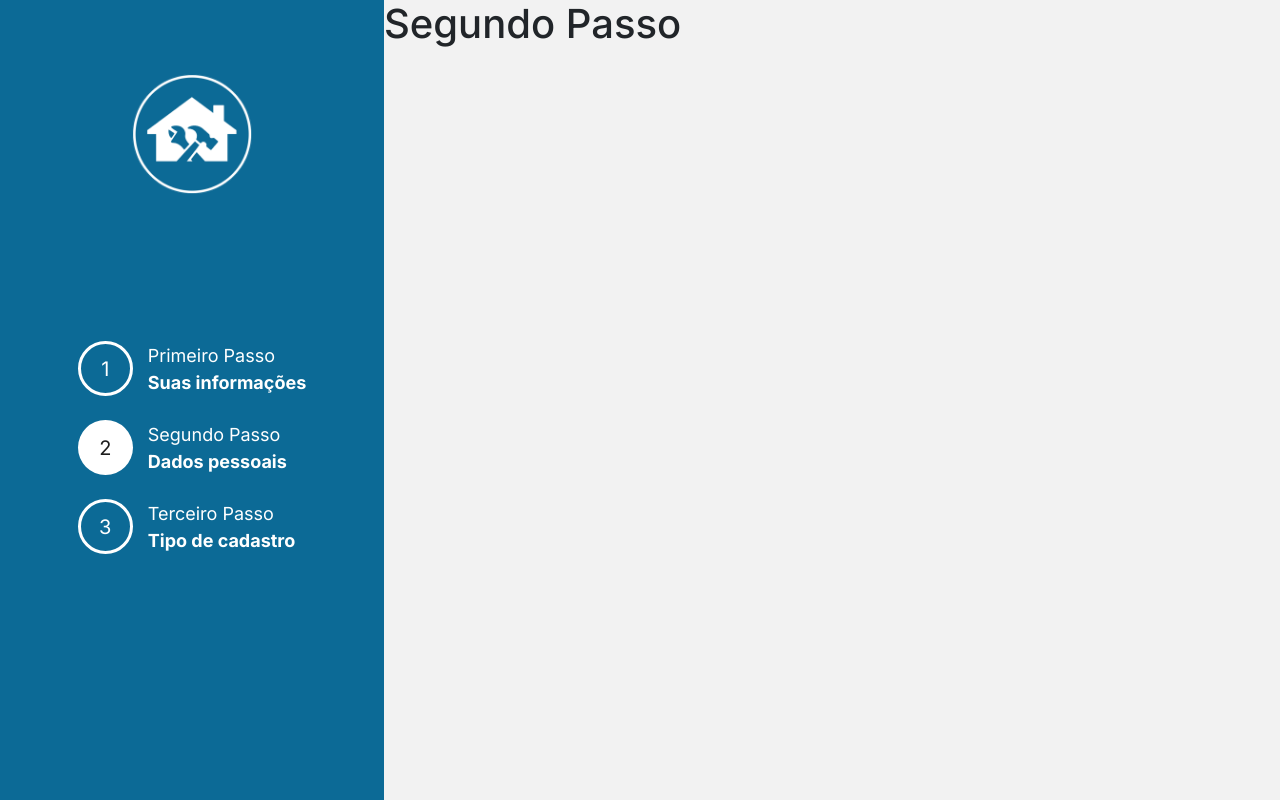
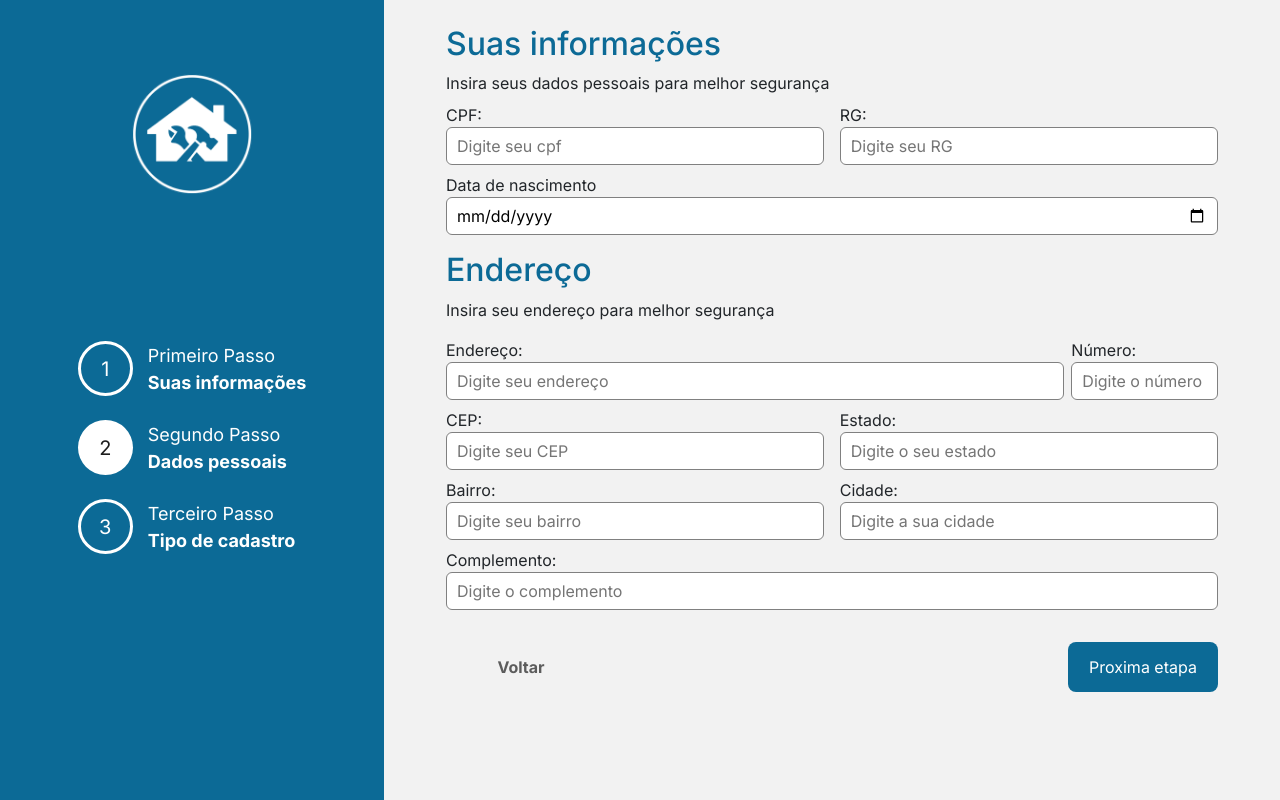
Before and after one commit to MaoNaObraa/MaoNaObra, a React (Vite) app: page /cadastro/dadosPessoais in a window 1280 px wide. Built offline with nearby package versions, Linux system fonts and the light colour scheme.

Commit message:
feat: creation step 2 and step 3 of cadastro

```diff
--- a/src/components/Cadastro-components/SuasInformacoes/SuasInformacoes.css
+++ b/src/components/Cadastro-components/SuasInformacoes/SuasInformacoes.css
@@ -1,7 +1,8 @@
 .principal-box-cadastro{
-    width: 60%;
+    width: 65%;
     margin: 0 auto;
-    padding: 25px 0;
+    padding: 25px 30px;
+    overflow: auto;
 }
 
 #placeholder-perfil{
--- a/src/components/Cadastro-components/SuasInformacoes/SuasInformacoes.jsx
+++ b/src/components/Cadastro-components/SuasInformacoes/SuasInformacoes.jsx
@@ -1,6 +1,6 @@
 import './SuasInformacoes.css'
 import Input from '../../../components/input/Input'
-import { Link } from 'react-router-dom/cjs/react-router-dom.min';
+import PreviousNextButtons from '../previous-next/PreviousNextButtons';
 
 const SuasInformacoes = () => {
     return (
@@ -36,9 +36,9 @@ const SuasInformacoes = () => {
                     </form>
                 </div>
 
-                <div className='mt-4 d-flex justify-content-between'>
+                <div className='mt-4 d-flex align-items-center justify-content-between'>
                     <div></div>
-                    <Link to="/cadastro/dadosPessoais" className='next-step'>Próxima etapa</Link>
+                    <PreviousNextButtons text="Proxima etapa" link="/cadastro/dadosPessoais" type="next"/>
                 </div>
             </div>
         </>
--- a/src/components/Cadastro-components/dados-pessoais/DadosPessoais.css
+++ b/src/components/Cadastro-components/dados-pessoais/DadosPessoais.css
@@ -0,0 +1,16 @@
+.dadosPessoais{
+    height: 100vh;
+}
+
+.dadosPessoais::-webkit-scrollbar {
+    width: 10px;
+  }
+
+  .dadosPessoais::-webkit-scrollbar-track {
+    background: rgba(190, 190, 190, 0.671);
+  }
+
+  .dadosPessoais::-webkit-scrollbar-thumb {
+    background-color: var(--color-principal);
+    border-radius: 10px;
+  }
--- a/src/components/Cadastro-components/dados-pessoais/DadosPessoais.jsx
+++ b/src/components/Cadastro-components/dados-pessoais/DadosPessoais.jsx
@@ -1,9 +1,53 @@
+import Input from "../../input/Input";
+import './DadosPessoais.css'
+import PreviousNextButtons from "../previous-next/PreviousNextButtons";
+
 const DadosPessoais = () => {
     return (
         <>
-            <h1>Segundo Passo</h1>
+            <div className='principal-box-cadastro d-flex flex-column dadosPessoais'>
+                <div className='first-text-cadastro mb-2'>
+                    <h2 className='text-principal'>Suas informações</h2>
+                    <p>Insira seus dados pessoais para melhor segurança</p>
+                </div>
+
+                <div>
+                    <form action="">
+                        <div className='d-flex w-100 justify-content-between'>
+                            <div style={{ width: "49%" }}><Input id="cpf" label="CPF:" type="text" nome="cpf" placeholder="Digite seu cpf" value="" onchange="" /></div>
+                            <div style={{ width: "49%" }}><Input id="rg" label="RG:" type="text" nome="rg" placeholder="Digite seu RG" value="" onchange="" /></div>
+                        </div>
+                        <Input id="dataNascimento" label="Data de nascimento" type="date" nome="dataNascimento" placeholder="Digite sua data de nascimento" value="" onchange="" />
+                    </form>
+                </div>
+
+                <div className="mt-2">
+                    <div className='first-text-cadastro mb-3'>
+                        <h2 className='text-principal'>Endereço</h2>
+                        <p>Insira seu endereço para melhor segurança</p>
+                    </div>
+                    <div className='d-flex w-100 justify-content-between'>
+                            <div style={{ width: "80%" }}><Input id="endereco" label="Endereço:" type="text" nome="endereco" placeholder="Digite seu endereço" value="" onchange="" /></div>
+                            <div style={{ width: "19%" }}><Input id="numero" label="Número:" type="text" nome="numero" placeholder="Digite o número" value="" onchange="" /></div>
+                    </div>
+                    <div className='d-flex w-100 justify-content-between'>
+                            <div style={{ width: "49%" }}><Input id="cep" label="CEP:" type="text" nome="cep" placeholder="Digite seu CEP" value="" onchange="" /></div>
+                            <div style={{ width: "49%" }}><Input id="estado" label="Estado:" type="text" nome="estado" placeholder="Digite o seu estado" value="" onchange="" /></div>
+                    </div>
+                    <div className='d-flex w-100 justify-content-between'>
+                            <div style={{ width: "49%" }}><Input id="bairro" label="Bairro:" type="text" nome="bairro" placeholder="Digite seu bairro" value="" onchange="" /></div>
+                            <div style={{ width: "49%" }}><Input id="cidade" label="Cidade:" type="text" nome="cidade" placeholder="Digite a sua cidade" value="" onchange="" /></div>
+                    </div>
+                    <Input id="complemento" label="Complemento:" type="text" nome="complemento" placeholder="Digite o complemento" value="" onchange="" />
+                </div>
+
+                <div className='mt-4 d-flex align-items-center justify-content-between'>
+                    <PreviousNextButtons link="/cadastro/suasInformacoes"/>
+                    <PreviousNextButtons text="Proxima etapa" link="/cadastro/tipoCadastro" type="next"/>
+                </div>
+            </div>
         </>
-     );
+    );
 }
 
 export default DadosPessoais;
--- a/src/components/Cadastro-components/navegation-cadastro/NavegationCadastro.jsx
+++ b/src/components/Cadastro-components/navegation-cadastro/NavegationCadastro.jsx
@@ -27,7 +27,7 @@ function NavegationCadastro() {
                 </NavLink>
 
 
-                <NavLink to="/cadastro/TipoCadastro" activeClassName='selected'>
+                <NavLink to="/cadastro/TipoCadastro" activeClassName='selected' >
                 <li className='d-flex align-items-center'>
                     <div className='step-number'>3</div>
                     <div className='step-info'><div className='step-info-number'>Terceiro Passo</div>Tipo de cadastro</div>
--- /dev/null
+++ b/src/components/Cadastro-components/previous-next/PreviousNextButton.css
@@ -0,0 +1,25 @@
+.button{
+
+    display: flex;
+    width: 150px;
+    height: 50px;
+    border-radius: 8px;
+    align-items: center;
+    transition: all 400ms;
+    justify-content: center;
+}
+
+.next{
+    background-color: var(--color-principal);
+    color: white;
+}
+
+.next:hover{
+    filter: brightness(0.8);
+}
+
+
+.previous{
+    font-weight: bold;
+    color: rgb(92, 92, 92);
+}
--- /dev/null
+++ b/src/components/Cadastro-components/previous-next/PreviousNextButtons.jsx
@@ -0,0 +1,15 @@
+import './PreviousNextButton.css'
+import { Link } from 'react-router-dom/cjs/react-router-dom.min';
+
+const PreviousNextButtons = ({text, link, type, onclick}) => {
+
+    return (
+        <div className="button-box" onClick={onclick}>
+            {type === 'next' ? <Link className='next button' to={link}>{text}</Link> :
+                             <Link className='previous button' to={link}>Voltar</Link>
+            }
+        </div>
+     );
+}
+
+export default PreviousNextButtons;
--- /dev/null
+++ b/src/components/Cadastro-components/tipo-cadastro/TipoCadastro.css
@@ -0,0 +1,40 @@
+#select-tipo-cadastro{
+    height: 100%;
+    width: 100%;
+}
+
+.tipo-cadastro-label{
+    width: 500px;
+    height: 200px;
+    border-radius: 10px;
+    padding: 20px;
+    cursor: pointer;
+    transition: all 400ms;
+}
+
+#cliente:checked + label#cliente-checkbox{
+    background-color: #ff9d4180;
+    box-shadow: 2px 2px 10px rgba(141, 141, 141, 0.678);
+}
+
+#prestadorServico:checked + label#prestadorServico-checkbox{
+    background-color: #329cff60;
+    box-shadow: 2px 2px 10px rgba(141, 141, 141, 0.678);
+}
+
+#prestadorServico-checkbox{
+    border: 5px solid #329DFF;
+}
+
+#prestadorServico-checkbox h3{
+    color: #329DFF;
+    margin: 0;
+}
+
+#cliente-checkbox{
+    border: 5px solid #FF9E41;
+}
+#cliente-checkbox h3{
+    color: #FF9E41;
+    margin: 0;
+}
--- a/src/components/Cadastro-components/tipo-cadastro/TipoCadastro.jsx
+++ b/src/components/Cadastro-components/tipo-cadastro/TipoCadastro.jsx
@@ -1,7 +1,40 @@
+import './TipoCadastro.css'
+import prestadorServico from '/prestadorServico-icon.png'
+import cliente from '/cliente-icon.png'
+import { Link } from "react-router-dom/cjs/react-router-dom.min";
+import PreviousNextButtons from '../previous-next/PreviousNextButtons';
+
 const TipoCadastro = () => {
     return (
         <>
-            <h1>Terceiro</h1>
+            <div className='principal-box-cadastro d-flex flex-column'>
+                <div className='first-text-cadastro mb-3'>
+                    <h2 className='text-principal text-center'>Selecione o seu tipo de cadastro</h2>
+                </div>
+
+                <div id="select-tipo-cadastro" className=' d-flex flex-column justify-content-between align-items-center'>
+                    <div>
+                        <input type="checkbox" name="prestadorServico" id="prestadorServico" value="prestadorServico" className='hidden'/>
+                        <label htmlFor="prestadorServico" id='prestadorServico-checkbox' className="tipo-cadastro-label d-flex align-items-center justify-content-center flex-column">
+                            <img src={prestadorServico} width={80} className='mb-2'/>
+                            <h3>Prestador de serviço</h3>
+                            <p>Você quer divulgar seu serviço?</p>
+                        </label>
+                    </div>
+                    <div>
+                        <input type="checkbox" name="cliente" id="cliente" value="cliente" className='hidden'/>
+                        <label htmlFor="cliente" id='cliente-checkbox' className="tipo-cadastro-label d-flex align-items-center justify-content-center flex-column" >
+                            <img src={cliente} width={80} className='mb-2'/>
+                            <h3>Cliente</h3>
+                            <p>Você quer procurar um serviço?</p>
+                        </label>
+                    </div>
+                </div>
+                <div className='mt-4 d-flex align-items-center justify-content-between'>
+                    <PreviousNextButtons link="/cadastro/dadosPessoais"/>
+                    <PreviousNextButtons text="Proxima etapa" link="/" type="next"/>
+                </div>
+            </div>
         </>
      );
 }
```
Also changed, not shown: public/cliente-icon.png (added), public/prestadorServico-icon.png (added).
